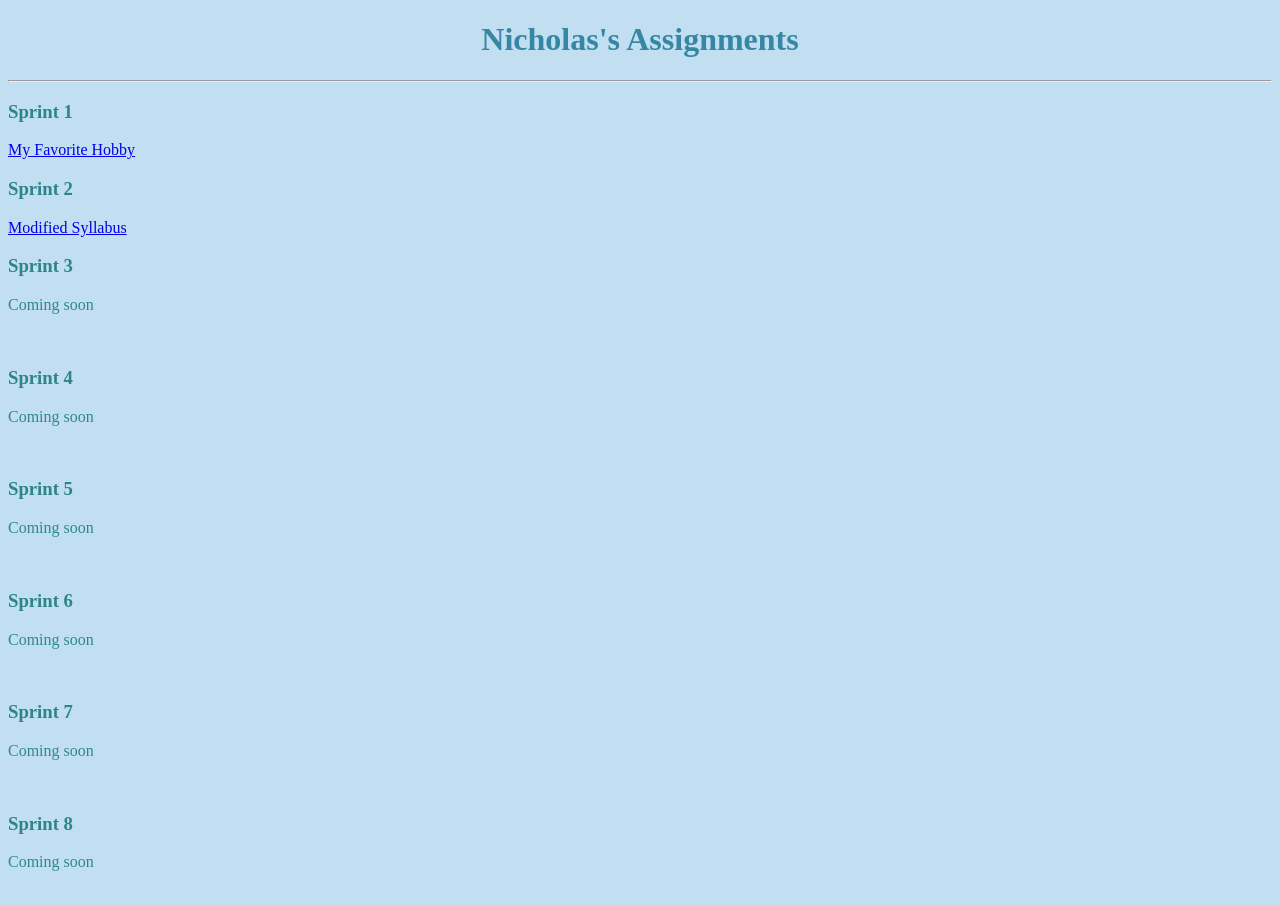
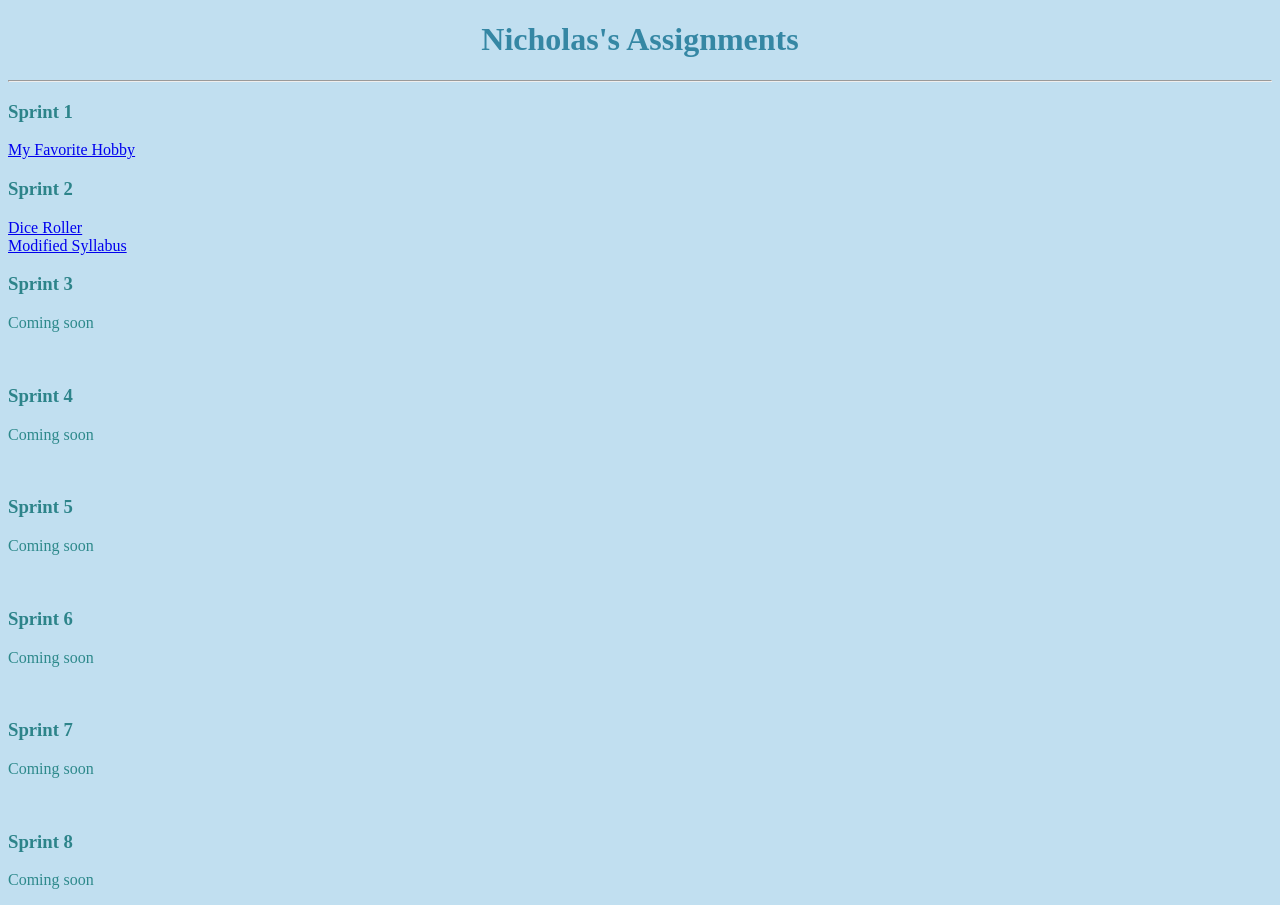
Before and after one commit to nschoessling/landingPage, a plain HTML site: page index.html in a window 1280 px wide. Drawn offline with Linux system fonts and the light colour scheme.

Commit message:
Added license file, comments, and dice roller assignment.

```diff
--- a/index.html
+++ b/index.html
@@ -1,6 +1,12 @@
 <!doctype html>
 <html lang="en-US">
 <head>
+    <!--
+        Author: Nicholas Schoessling
+        Class:  Software Engineering
+        Project: Lab 2 / Landing Page
+        Description: This is my Landing Page that hosts all my assignments and is being submitted as part of Lab 2.
+        -->
     <link rel = "stylesheet" href="index.css">
     <title>Nicholas Schoessling's landing page for Software Engineering Assignments</title>
 </head>
@@ -8,9 +14,11 @@
     <h1>Nicholas's Assignments</h1>
     <hr>
     <h3>Sprint 1</h3>
+    <!-- target="_blank is used to open a new tab-->
     <a href="https://myfavoritehobby-njs.azurewebsites.net/my-favorite-hobby.htm" target="_blank">My Favorite Hobby</a>
     <br>
     <h3>Sprint 2</h3>
+    <a href="https://diceroller-njs.azurewebsites.net/" target="_blank">Dice Roller</a><br>
     <a href="https://modifiedsyllabus-njs.azurewebsites.net/" target="_blank">Modified Syllabus</a>
     <br>
     <h3>Sprint 3</h3>
```
Also changed, not shown: 1 other file.
